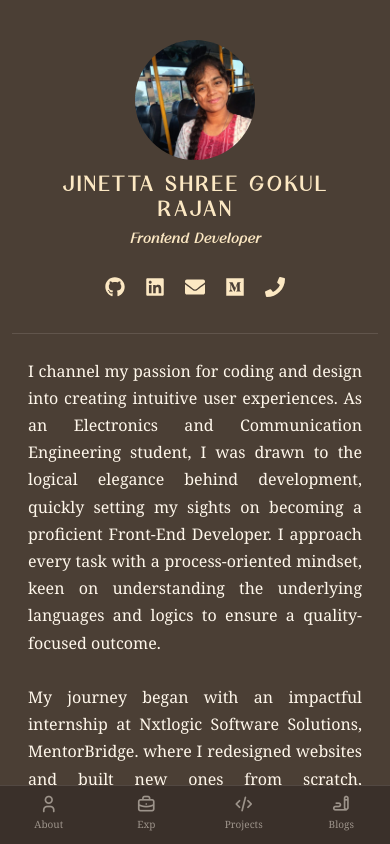
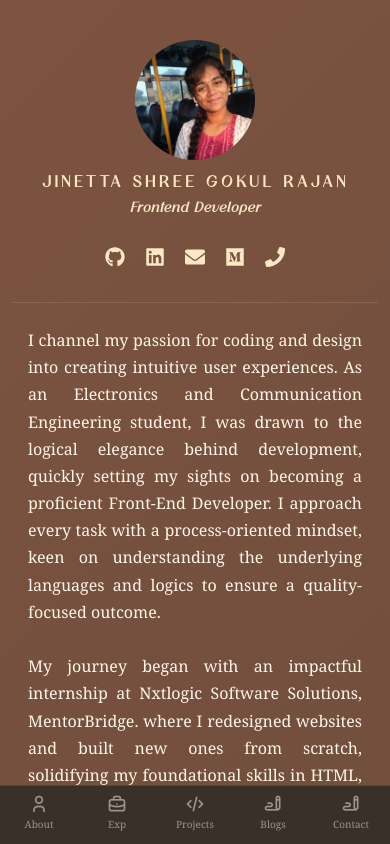
Before and after one commit to jinettashree/portfolio-website, a React (Vite) app in the folder portfolio-website/: page / in a window 390 px wide. Shown: the top 844 px of the page. Built offline with nearby package versions, Linux system fonts and the light colour scheme; no server answers.

Commit message:
refactor: UI design

```diff
--- a/portfolio-website/src/App.css
+++ b/portfolio-website/src/App.css
@@ -29,7 +29,7 @@ html {
 }
 
 body {
-  background: #4b3f35;
+  background: linear-gradient(135deg, #7d5340, #4b3f35);
   color: #fff7eb;
   font-family: "DM Sans", sans-serif;
   margin: 0;
--- a/portfolio-website/src/modules/sections/footerSection/FooterSection.css
+++ b/portfolio-website/src/modules/sections/contactSection/ContactSection.css
@@ -1,4 +1,4 @@
-.footer {
+.contact {
   display: flex;
   gap: 20px;
   margin-top: 40px;
@@ -7,21 +7,20 @@
   flex-wrap: wrap;
 }
 
-.footer a {
+.contact a {
   color: #fce8c3;
   font-size: 24px;
   transition: 0.3s;
   text-decoration: none;
 }
 
-.footer a:hover {
+.contact a:hover {
   color: black;
   transform: translateY(-7px);
 }
 
-/* ── MOBILE ── */
 @media (max-width: 768px) {
-  .footer {
+  .contact {
     justify-content: center;
     margin-left: 0;
     margin-top: 16px;
@@ -29,7 +28,7 @@
     padding-bottom: 0;
   }
 
-  .footer a {
+  .contact a {
     font-size: 20px;
   }
 }
--- a/portfolio-website/src/modules/sections/footerSection/FooterSection.jsx
+++ b/portfolio-website/src/modules/sections/contactSection/ContactSection.jsx
@@ -5,10 +5,10 @@ import {
   FaEnvelope,
   FaPhone,
 } from "react-icons/fa";
-import "./FooterSection.css";
-const FooterSection = () => {
+import "./contactSection.css";
+const ContactSection = () => {
   return (
-    <div className="footer">
+    <div className="contact">
       <a
         href="https://github.com/jinettashree"
         target="_blank"
@@ -44,4 +44,4 @@ const FooterSection = () => {
   );
 };
 
-export default FooterSection;
+export default ContactSection;
--- a/portfolio-website/src/modules/sections/profileSection/ProfileSection.css
+++ b/portfolio-website/src/modules/sections/profileSection/ProfileSection.css
@@ -25,8 +25,8 @@
   }
 
   .name {
-    font-size: 1.3rem;
-    letter-spacing: 2px;
+    font-size: 1rem;
+    letter-spacing: 3px;
     text-align: center;
     margin-top: 12px;
   }
--- a/portfolio-website/src/modules/sections/projectsSection/projects.js
+++ b/portfolio-website/src/modules/sections/projectsSection/projects.js
@@ -55,7 +55,7 @@ export const projects = [
     duration: "November 2025",
 
     description:
-      "Developed a responsive single-page CV website showcasing professional profile, skills, education, projects, and contact information in a clean and structured layout. Focused on minimal UI design, responsive behavior. Enhanced frontend development skills by following learning roadmaps and building projects including a Single Page CV Website.",
+      "Developed a responsive single-page CV website showcasing professional profile, skills, education, projects, and contact information in a clean and structured layout. Focused on minimal UI design, responsive behavior. Enhanced frontend development skills by following  roadmaps and building projects including a Single Page CV Website.",
 
     skills: ["HTML", "CSS", "JavaScript", "Responsive Design", "Vercel"],
 
@@ -70,7 +70,7 @@ export const projects = [
     duration: "November 2025",
 
     description:
-      "Built a responsive form validation application with real-time input validation and error handling. Implemented user inputs such as email, password. Enhanced frontend development skills by following learning roadmaps and built Validation Application.",
+      "Built a responsive form validation application with real-time input validation and error handling. Implemented user inputs such as email, password. Enhanced frontend development skills by following  roadmaps and built Form Validation Application.",
 
     skills: ["React.js", "JavaScript", "CSS", "Form Validation", "Vercel"],
 
--- a/portfolio-website/src/pages/home/HomePage.jsx
+++ b/portfolio-website/src/pages/home/HomePage.jsx
@@ -5,7 +5,7 @@ import "../../modules/sidebar/Sidebar.css";
 import AboutSection from "../../modules/sections/aboutSection/aboutSection";
 import ExperienceSection from "../../modules/sections/experienceSection/ExperienceSection";
 import BlogsSection from "../../modules/sections/blogsSection/BlogsSection";
-import FooterSection from "../../modules/sections/footerSection/FooterSection";
+import ContactSection from "../../modules/sections/contactSection/ContactSection";
 import ProjectsSection from "../../modules/sections/projectsSection/ProjectsSection";
 
 import { useState, useEffect } from "react";
@@ -25,14 +25,14 @@ const Home = () => {
         <div className="sidebar desktop-sidebar">
           <ProfileSection />
           <Sidebar />
-          <FooterSection />
+          <ContactSection />
         </div>
       )}
 
       {isMobile && (
-        <div className="mobile-header">
+        <div className="mobile-header" id="contact">
           <ProfileSection />
-          <FooterSection />
+          <ContactSection />
         </div>
       )}
 
@@ -49,6 +49,13 @@ const Home = () => {
         <section id="blogs">
           <BlogsSection />
         </section>
+
+        {isMobile && (
+          <section id="contact">
+            <ContactSection />
+          </section>
+        )}
+
         <p className="copyright">
           © 2026 Jinetta Shree Gokul Rajan. All rights reserved. | React.js •
           CSS • Bootstrap • Vercel
@@ -73,6 +80,10 @@ const Home = () => {
             <i className="ti ti-writing"></i>
             <span>Blogs</span>
           </a>
+          <a href="#contact">
+            <i className="ti ti-writing"></i>
+            <span>Contact</span>
+          </a>
         </nav>
       )}
     </div>
```
